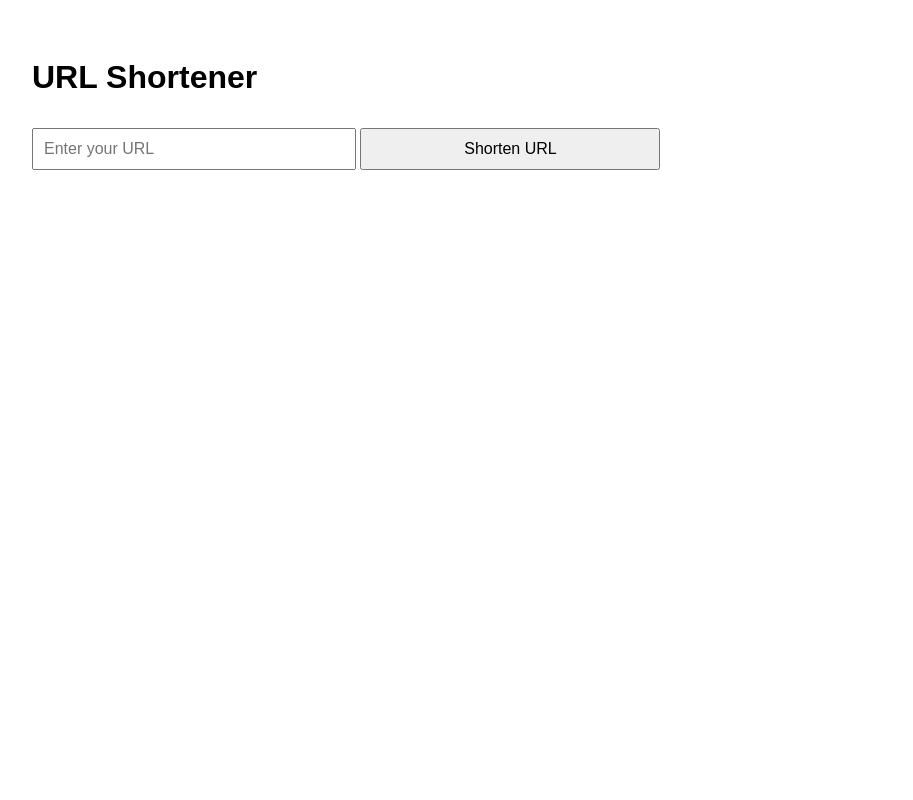
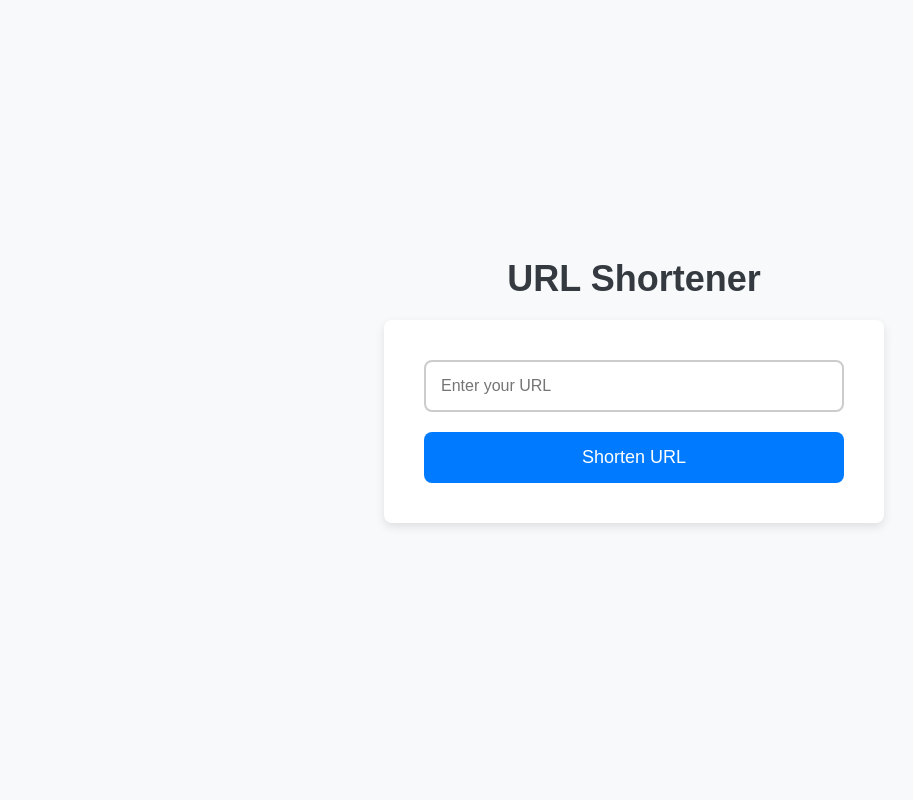
Before and after one commit to FaizanPervaz/faizan-innovaxel-pervaz, a Flask app: page / in a window 1280 px wide. Shown: the whole page, without its empty margins (6-919 px from the left). Run offline with Flask 3, Linux system fonts and the light colour scheme; some libraries are stand-ins or nearby versions.

Commit message:
Index.html Fixed Font

```diff
--- a/templates/index.html
+++ b/templates/index.html
@@ -5,25 +5,96 @@
     <meta name="viewport" content="width=device-width, initial-scale=1.0">
     <title>URL Shortener</title>
     <style>
+        * {
+            margin: 0;
+            padding: 0;
+            box-sizing: border-box;
+        }
         body {
-            font-family: Arial, sans-serif;
-            padding: 30px;
+            font-family: 'Arial', sans-serif;
+            background-color: #f8f9fa;
+            display: flex;
+            justify-content: center;
+            align-items: center;
+            height: 100vh;
+            flex-direction: column;
+            padding: 0 20px;
         }
-        input, button {
-            padding: 10px;
+
+        h1 {
+            font-size: 36px;
+            margin-bottom: 20px;
+            color: #343a40;
+            text-align: center;
+        }
+
+        form {
+            background-color: #ffffff;
+            padding: 40px;
+            border-radius: 8px;
+            box-shadow: 0 4px 10px rgba(0, 0, 0, 0.1);
+            width: 100%;
+            max-width: 500px;
+            text-align: center;
+        }
+
+        input[type="text"] {
+            width: 100%;
+            padding: 15px;
+            margin-bottom: 20px;
             font-size: 16px;
-            margin: 10px 0;
-            width: 300px;
+            border: 2px solid #ccc;
+            border-radius: 8px;
+            outline: none;
+            transition: 0.3s;
         }
+
+        input[type="text"]:focus {
+            border-color: #007bff;
+        }
+
+        button {
+            width: 100%;
+            padding: 15px;
+            font-size: 18px;
+            background-color: #007bff;
+            color: white;
+            border: none;
+            border-radius: 8px;
+            cursor: pointer;
+            transition: background-color 0.3s;
+        }
+
+        button:hover {
+            background-color: #0056b3;
+        }
+
         .output {
             margin-top: 20px;
             font-size: 18px;
+            color: #333;
         }
+
+        .output a {
+            text-decoration: none;
+            color: #007bff;
+        }
+
+        .output a:hover {
+            text-decoration: underline;
+        }
+
+        .error {
+            color: red;
+            font-weight: bold;
+        }
+
     </style>
 </head>
 <body>
 
     <h1>URL Shortener</h1>
+
     <form id="shortenForm">
         <input type="text" id="urlInput" placeholder="Enter your URL" required />
         <button type="submit">Shorten URL</button>
@@ -46,13 +117,14 @@
 
             const data = await response.json();
 
+            const resultDiv = document.getElementById("result");
             if (data.shortCode) {
-                document.getElementById("result").innerHTML = `
-                    <p>Original URL: ${data.url}</p>
+                resultDiv.innerHTML = `
+                    <p>Original URL: <a href="${data.url}" target="_blank">${data.url}</a></p>
                     <p>Shortened URL: <a href="http://127.0.0.1:5000/${data.shortCode}" target="_blank">http://127.0.0.1:5000/${data.shortCode}</a></p>
                 `;
             } else {
-                document.getElementById("result").innerHTML = `<p>Error: ${data.error}</p>`;
+                resultDiv.innerHTML = `<p class="error">Error: ${data.error}</p>`;
             }
         });
     </script>
```
